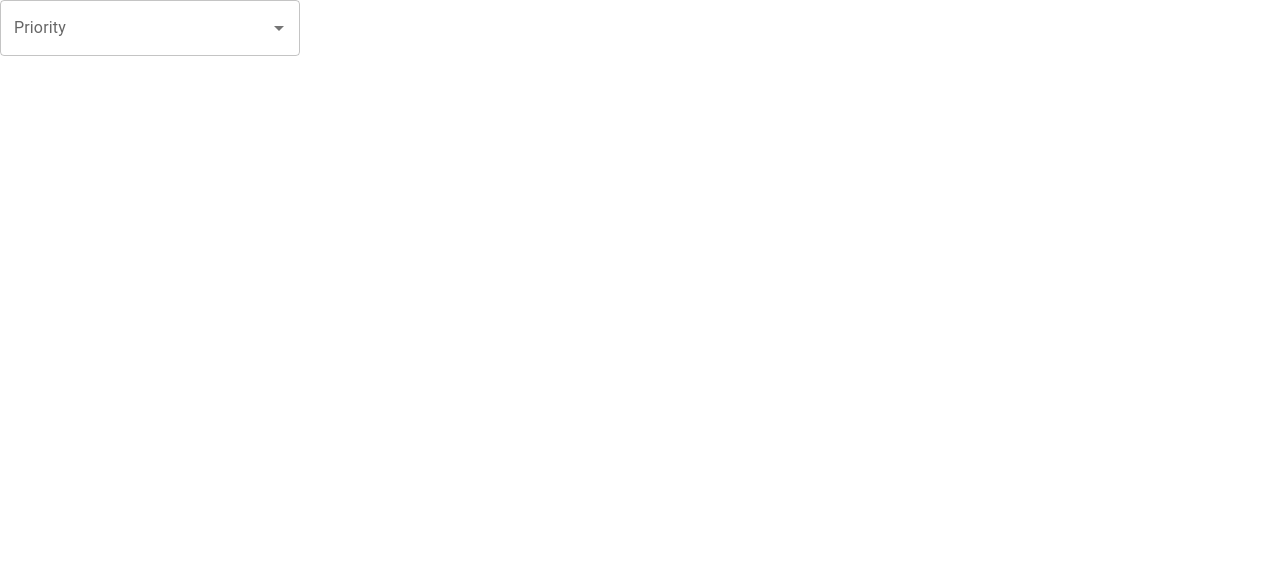
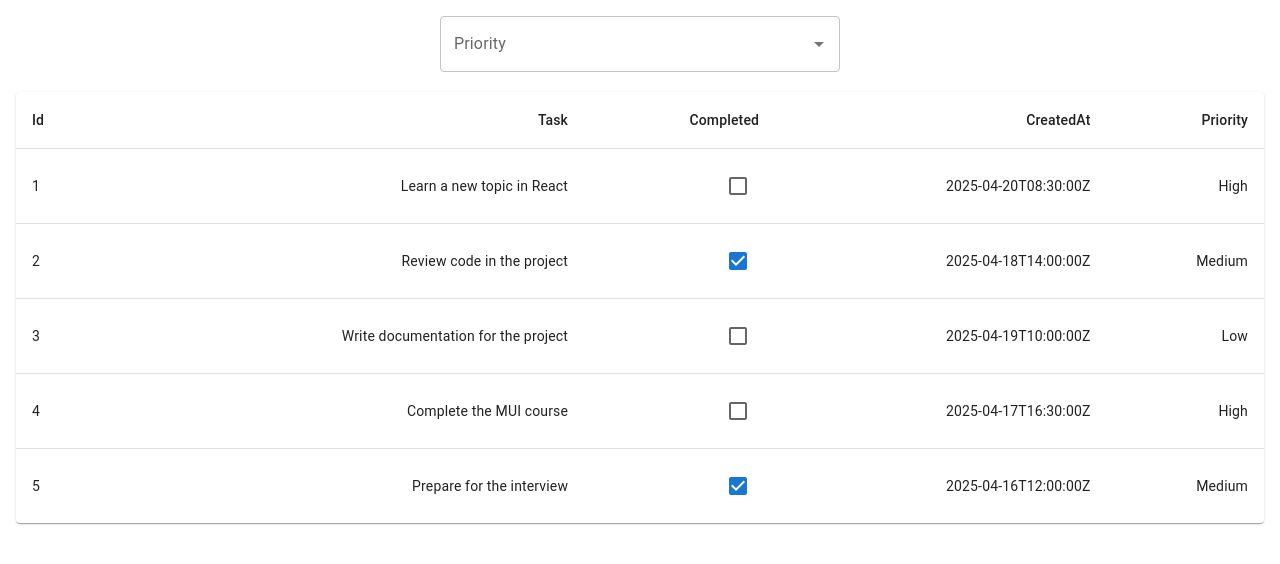
Before and after one commit to nadiia-dev/react-mui-app, a React (Vite) app: page / in a window 1280 px wide. Shown: the top 564 px of the page. Built offline with nearby package versions, Linux system fonts and the light colour scheme.

Commit message:
mui table

```diff
--- a/src/App.jsx
+++ b/src/App.jsx
@@ -1,10 +1,31 @@
+import { Box } from "@mui/material";
 import CustomAutocomplete from "./components/CustomAutocomplete";
+import CustomTable from "./components/CustomTable";
+import { useState } from "react";
+import { tasks } from "./data/dummy-data";
 
 function App() {
+  const [priority, setPriority] = useState("");
+  const [globalTodos, setGlobalTodos] = useState(tasks);
+  const todos = priority
+    ? globalTodos.filter((task) => task.priority === priority)
+    : globalTodos;
+
   return (
-    <>
-      <CustomAutocomplete />
-    </>
+    <Box
+      component="section"
+      sx={{
+        p: 2,
+        display: "flex",
+        flexDirection: "column",
+        gap: "20px",
+        justifyContent: "center",
+        alignItems: "center",
+      }}
+    >
+      <CustomAutocomplete setPriority={setPriority} priority={priority} />
+      <CustomTable tasks={todos} onToggle={setGlobalTodos} />
+    </Box>
   );
 }
 
--- a/src/components/CustomAutocomplete.jsx
+++ b/src/components/CustomAutocomplete.jsx
@@ -1,15 +1,10 @@
 import { Autocomplete, TextField } from "@mui/material";
-import { useState } from "react";
-import { tasks } from "../data/dummy-data";
 
-const CustomAutocomplete = () => {
-  const [priority, setPriority] = useState("");
+const CustomAutocomplete = ({ setPriority, priority }) => {
   const options = ["High", "Medium", "Low"];
-  const todos = tasks.filter((task) => task.priority === priority);
-  console.log(todos);
   return (
     <Autocomplete
-      sx={{ width: 300 }}
+      sx={{ width: 400 }}
       options={options}
       value={priority}
       onChange={(e, newValue) => setPriority(newValue)}
--- /dev/null
+++ b/src/components/CustomTable.jsx
@@ -0,0 +1,58 @@
+import {
+  Checkbox,
+  Table,
+  TableBody,
+  TableCell,
+  TableContainer,
+  TableHead,
+  TableRow,
+} from "@mui/material";
+import Paper from "@mui/material/Paper";
+
+const CustomTable = ({ tasks, onToggle }) => {
+  const handleChange = (e, row) => {
+    const updatedTodos = tasks.map((task) =>
+      task.id === row.id ? { ...task, completed: e.target.checked } : task
+    );
+    onToggle(updatedTodos);
+  };
+
+  return (
+    <TableContainer component={Paper}>
+      <Table sx={{ minWidth: 650 }} aria-label="to do list">
+        <TableHead>
+          <TableRow>
+            <TableCell>Id</TableCell>
+            <TableCell align="right">Task</TableCell>
+            <TableCell align="right">Completed</TableCell>
+            <TableCell align="right">CreatedAt</TableCell>
+            <TableCell align="right">Priority</TableCell>
+          </TableRow>
+        </TableHead>
+        <TableBody>
+          {tasks.map((row) => (
+            <TableRow
+              key={row.id}
+              sx={{ "&:last-child td, &:last-child th": { border: 0 } }}
+            >
+              <TableCell component="th" scope="row">
+                {row.id}
+              </TableCell>
+              <TableCell align="right">{row.text}</TableCell>
+              <TableCell align="right">
+                <Checkbox
+                  checked={row.completed}
+                  onChange={(e) => handleChange(e, row)}
+                />
+              </TableCell>
+              <TableCell align="right">{row.createdAt}</TableCell>
+              <TableCell align="right">{row.priority}</TableCell>
+            </TableRow>
+          ))}
+        </TableBody>
+      </Table>
+    </TableContainer>
+  );
+};
+
+export default CustomTable;
```
